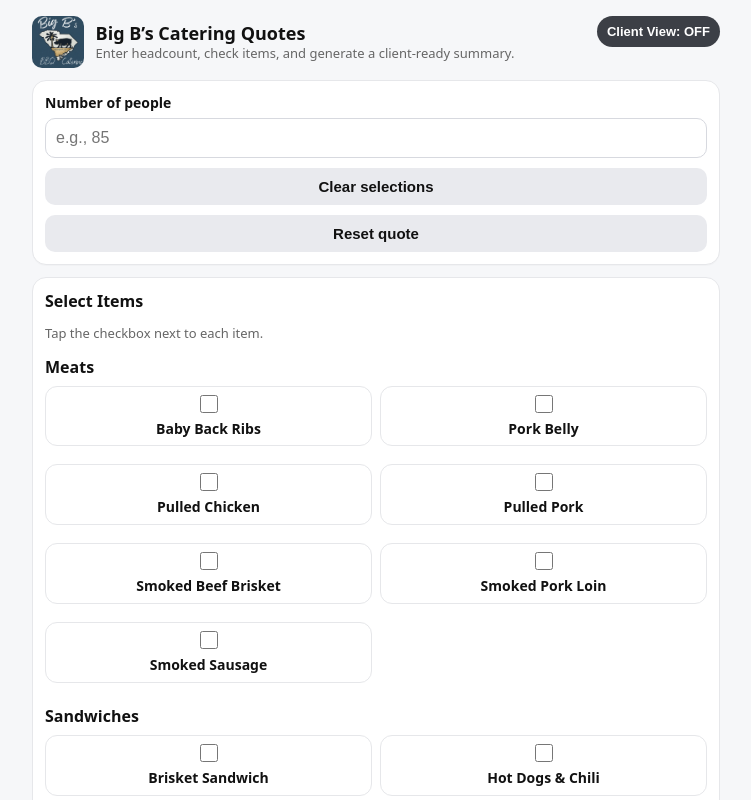
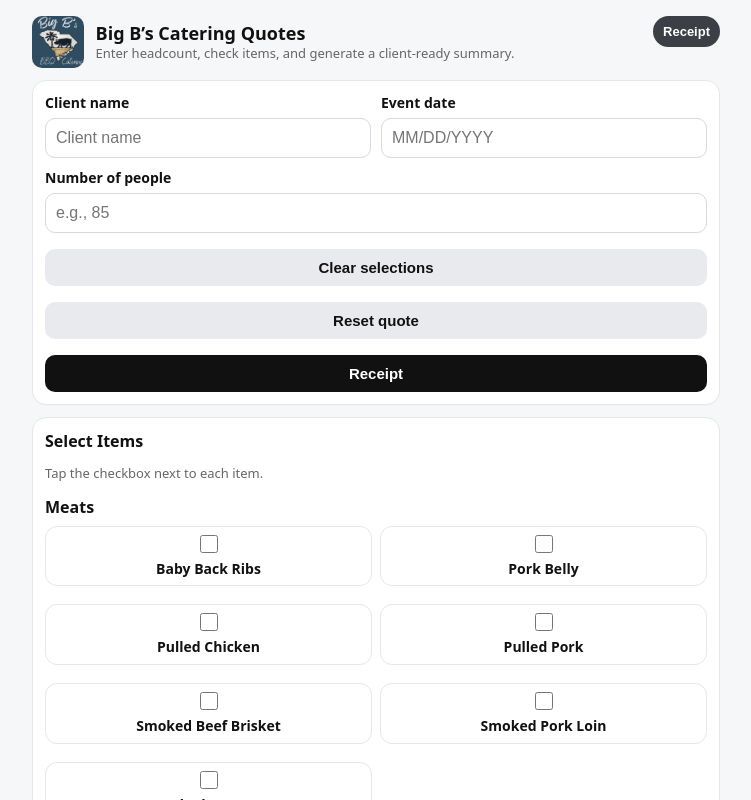
Before and after one commit to Evolve1-creator/Big-B-s-Quote-App, a React (Vite) app: page / in a window 1280 px wide. Shown: the top 800 px of the page, without its empty margins (264-1015 px from the left). Built offline with nearby package versions, Linux system fonts and the light colour scheme.

Commit message:
v1.3 fix

```diff
--- a/src/App.jsx
+++ b/src/App.jsx
@@ -20,6 +20,7 @@ export default function App() {
   const [clientView, setClientView] = useState(false);
   const [clientName, setClientName] = useState("");
   const [eventDate, setEventDate] = useState("");
+  const [page, setPage] = useState("builder");
 
   // load saved state
   useEffect(() => {
@@ -44,6 +45,13 @@ export default function App() {
       localStorage.setItem(LS_KEY, JSON.stringify({ people, selected, addTax, county, city, clientView, clientName, eventDate }));
     } catch {}
   }, [people, selected, addTax, county, city, clientView, clientName, eventDate]);
+
+
+  useEffect(() => {
+    // Receipt page is always client-safe view
+    setClientView(page === "receipt");
+  }, [page]);
+
 
   const p = Number(people);
 
@@ -112,13 +120,24 @@ export default function App() {
       <div className="subtle">Enter headcount, check items, and generate a client-ready summary.</div>
     </div>
   </div>
-  <button className={clientView ? "toggle toggle-on" : "toggle"} onClick={() => setClientView(v => !v)} type="button">
-    Client View: {clientView ? "ON" : "OFF"}
-  </button>
+  <button className="toggle" onClick={() => setPage(page === "builder" ? "receipt" : "builder")} type="button">
+          {page === "builder" ? "Receipt" : "Back"}
+        </button>
 </header>
 
 
       <div className="card">
+        <div className="grid2">
+          <label>
+            Client name
+            <input value={clientName} onChange={e => setClientName(e.target.value)} placeholder="Client name" />
+          </label>
+          <label>
+            Event date
+            <input value={eventDate} onChange={e => setEventDate(e.target.value)} placeholder="MM/DD/YYYY" />
+          </label>
+        </div>
+
         <label>
           Number of people
           <input
@@ -135,6 +154,7 @@ export default function App() {
         <div className="row">
           <button className="btn-secondary" type="button" onClick={clearAll}>Clear selections</button>
           <button className="btn-secondary" type="button" onClick={resetQuote}>Reset quote</button>
+          <button type="button" onClick={() => setPage("receipt")} disabled={page==="receipt"}>Receipt</button>
         </div>
 
       </div>
@@ -151,7 +171,7 @@ export default function App() {
         taxTable={scTaxTable}
       />
 
-      {!clientView ? (
+      {page === "builder" ? (
         <div className="card">
           <h2>Internal Quote</h2>
           {lines.length === 0 ? (
--- a/src/styles/app.css
+++ b/src/styles/app.css
@@ -237,3 +237,8 @@ code { font-family: ui-monospace, SFMono-Regular, Menlo, Monaco, Consolas, "Libe
 .checkname {
   line-height: 1.2;
 }
+
+
+
+/* Buttons row spacing */
+.row button { margin-top: 6px; }
```
